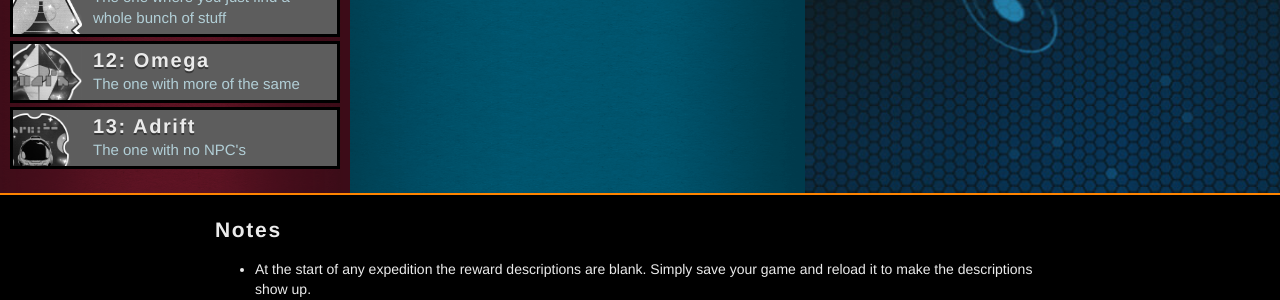
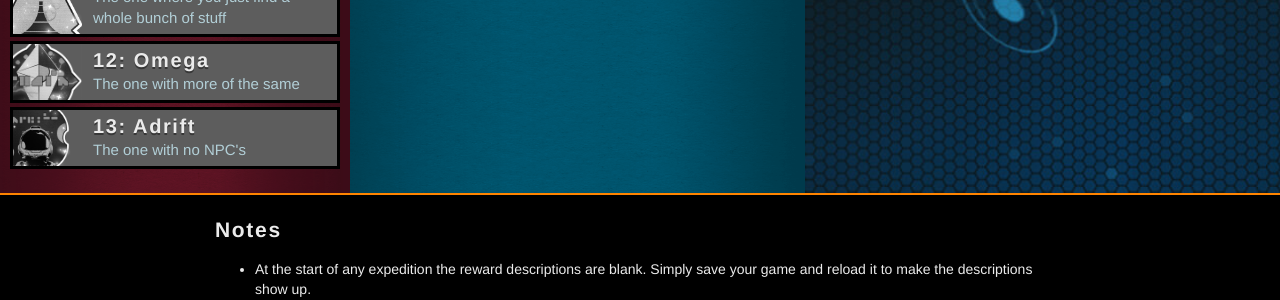
Before and after one commit to cwmonkey/nms-expeditions, a Jekyll site: the page built from index.html, in a window 1280 px wide. Shown: the part 1128-1428 px from the top of the page. Built offline with Jekyll 4.4.1, drawn with Linux system fonts in a browser that asks for light colours; some web fonts are replaced.

Commit message:
Adrift icon styling tweak

```diff
--- a/_sass/_nms-expeditions-critical.scss
+++ b/_sass/_nms-expeditions-critical.scss
@@ -192,6 +192,9 @@
   }
   &.exp_item_e05 .image {
     width: 170px;
+    top: -20px;
+  }
+  &.exp_item_e013 .image {
     top: -20px;
   }
 
```
